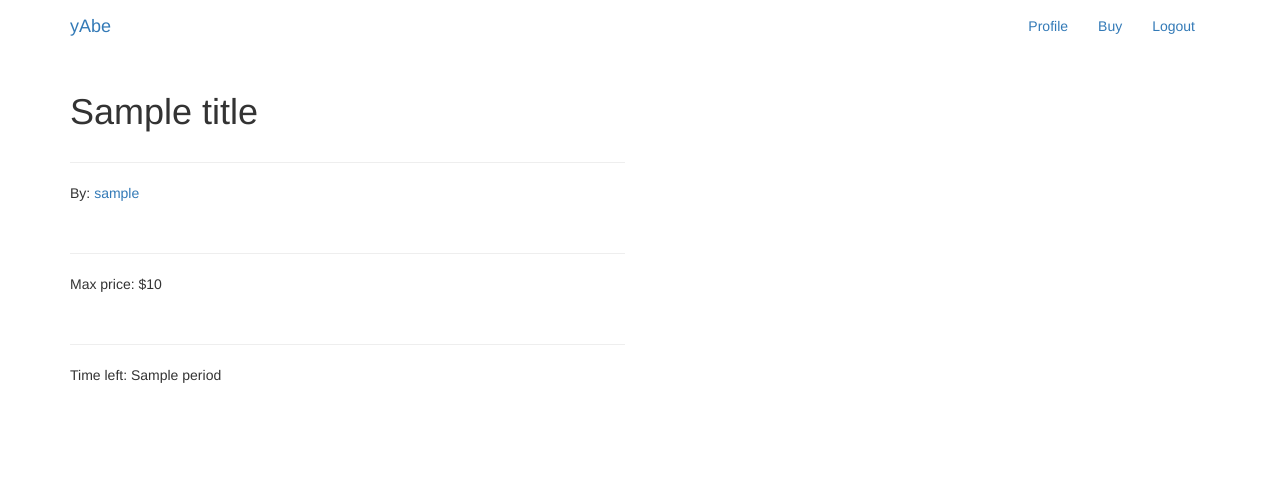
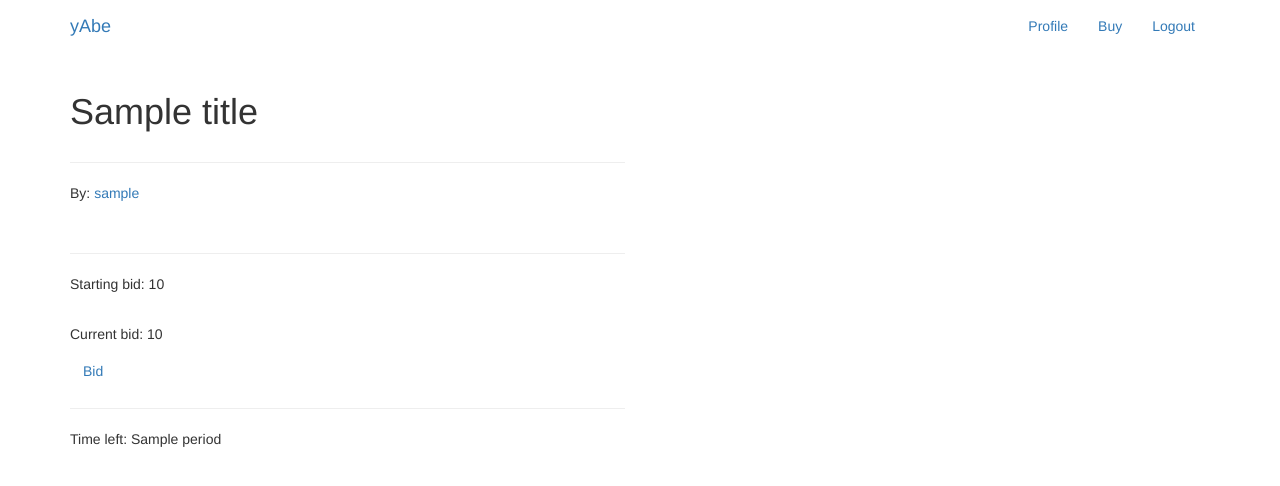
Before and after one commit to alasday/Yabe, a Flask app: template templates/post.html in a window 1280 px wide. Shown: the top 486 px of the page. Run offline with Flask 2, Linux system fonts and the light colour scheme; the template is opened without the code that fills it: most values are stand-ins (such as "Sample title", 1, 10 or a date in 2020); parts of the project's set-up code (start-up, migrations or seed data) failed here and were passed over; some libraries are stand-ins or nearby versions.

Commit message:
almost ready to work on actual bidding

```diff
--- a/app.py
+++ b/app.py
@@ -91,7 +91,15 @@ def create():
 @app.route('/post/<int:postId>')
 #@app.route("/post/<int: postId>/<int:Period>")
 def post(postId=None):
-    return render_template("post.html", postId = postId, username = session['username'], title = dbmanager.get_post(postId)['title'], startingPrice = dbmanager.get_post(postId)['startingPrice'],period = dbmanager.get_post(postId)['period'])
+	bids = dbmanager.get_bids(postId)
+	startingPrice = dbmanager.get_post(postId)['startingPrice']
+	lowestBid = startingPrice
+	lowestBidId = -1
+	for i in bids:
+		if int(i["price"]) < lowestBid:
+			lowestBid = int(i["price"])
+			lowestBidId = i["id"]
+	return render_template("post.html", postId = postId, username = session['username'], title = dbmanager.get_post(postId)['title'], startingPrice = startingPrice,period = dbmanager.get_post(postId)['period'], lowestBidInfo = dbmanager.get_bid(lowestBidId), allBids = bids)
 
 #creates the feed of buy request posts
 @app.route("/feed", methods=["GET", "POST"])
--- a/templates/post.html
+++ b/templates/post.html
@@ -36,8 +36,10 @@ $(document).ready(function(){
 <div class="row">
 	<div class="col-md-6">
 		<hr>
-		<p>Max price: ${{startingPrice}}</p>
+		<p>Starting bid: {{startingPrice}}</p>
 		<br>
+		<p>Current bid: {{lowestBidInfo["price"]}}</p>
+		<a href="/bid/{{postId}}" class="btn">Bid</a>
 	</div>
 </div>
 <div class="row">
@@ -48,4 +50,5 @@ $(document).ready(function(){
 	</div>
 </div>
 <br>
+
 {% endblock %}
--- a/utils/dbmanager.py
+++ b/utils/dbmanager.py
@@ -208,8 +208,12 @@ def get_bid( bidId ):
     bids = c.fetchone()
     # print "bids: ", bids
 
+    if bids == None:
+    	return None
+
     ret = {}
     ret['bidder'] = bids[0]
+    ret['id'] = bids[2]
     ret['price'] = bids[3]
     ret['date'] = bids[4]
     return ret
```
